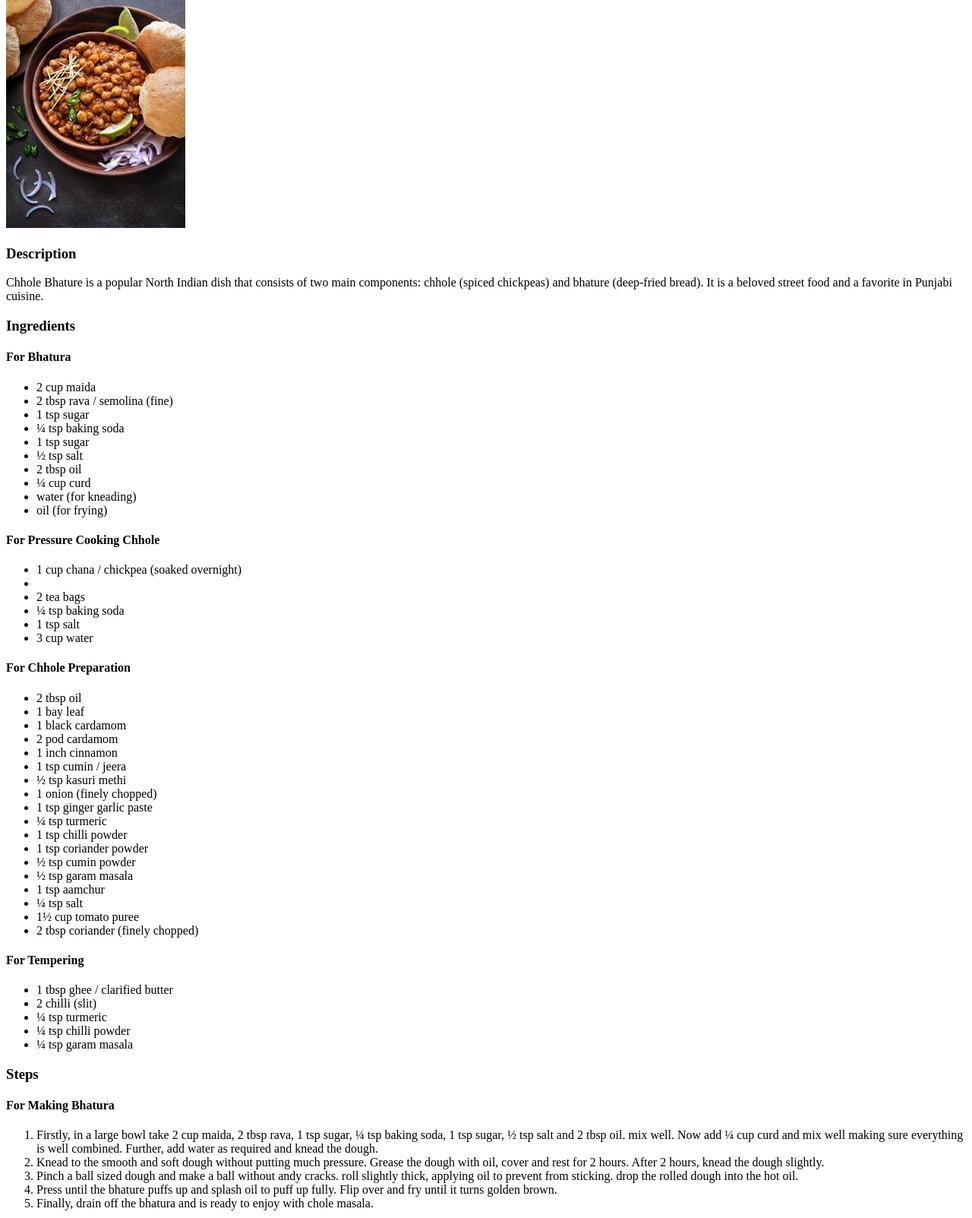
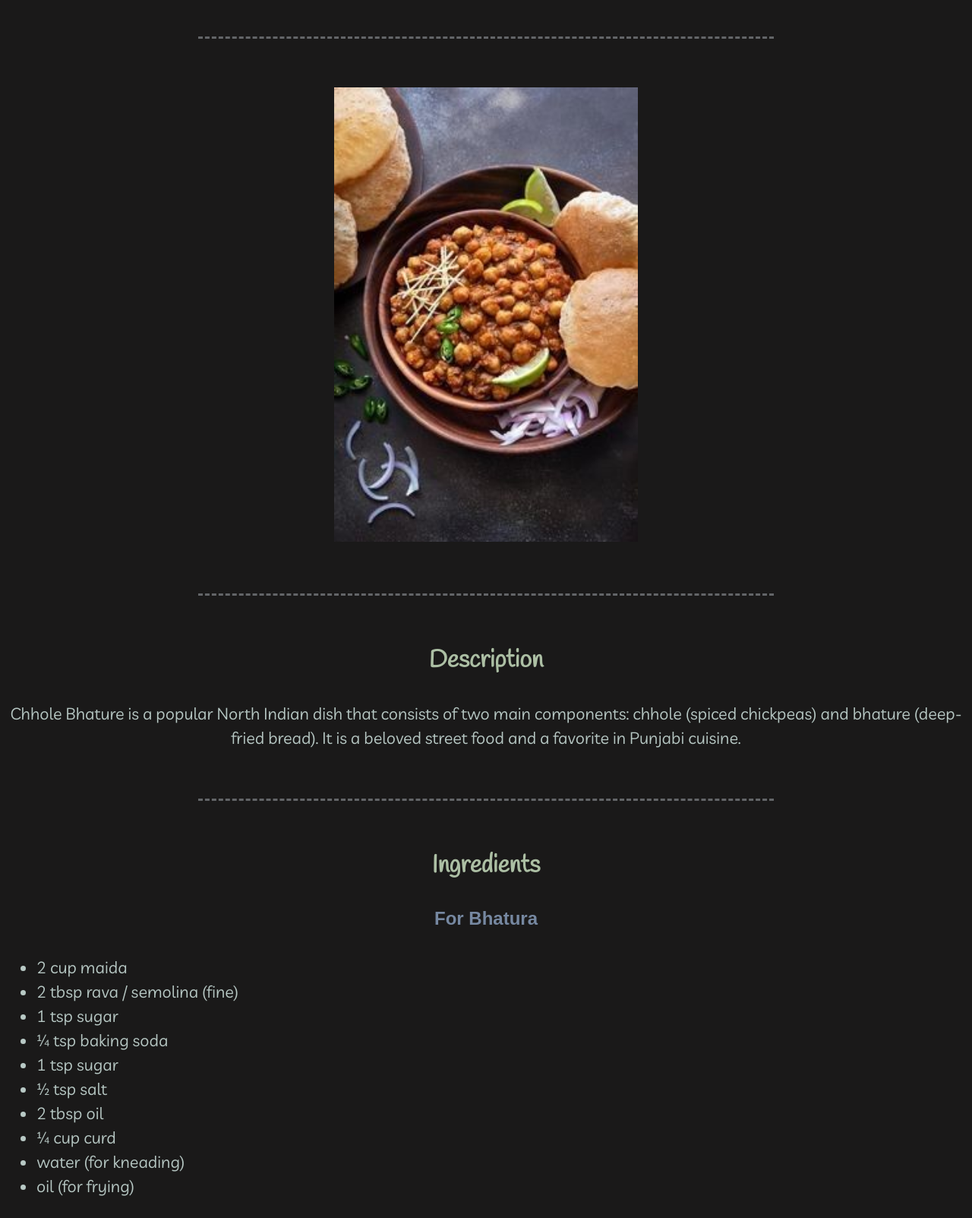
Before and after one commit to whoakashpatel/pebblesVault, a plain HTML site: page recipe_diorama/recipes/chhole-bhature.html in a window 1280 px wide. Shown: the part 133-1736 px from the top of the page at 76% size. Drawn offline with Linux system fonts and the light colour scheme; a web font is replaced by a local one.

Commit message:
Add CSS to recipe-diorama - Init commit
This commit will add CSS to the site based on what
all I've learned so far in basic CSS through TOP.

```diff
--- a/recipe_diorama/recipes/chhole-bhature.html
+++ b/recipe_diorama/recipes/chhole-bhature.html
@@ -4,19 +4,28 @@
 <head>
     <meta charset="UTF-8">
     <meta name="viewport" content="width=device-width, initial-scale=1.0">
+    <link rel="preconnect" href="https://fonts.googleapis.com">
+    <link rel="preconnect" href="https://fonts.gstatic.com" crossorigin>
+    <link href="https://fonts.googleapis.com/css2?family=WindSong:wght@500&family=Ms+Madi&family=Yusei+Magic&family=Handlee&family=La+Belle+Aurore&family=Livvic&display=swap" rel="stylesheet">
+    <link rel="stylesheet" href="../styles.css">
+    <link rel="stylesheet" href="./recipe-styles.css">
     <title>Document</title>
 </head>
 
 <body text-align="center">
 
-    <h1>Chhole Bhature</h1>
+    <h1 class="heading">Chhole Bhature</h1>
+    <hr>
+
     <img src="../images/chhole-bhature.jpg" alt="An image of Chhole Bhature">
+    <hr>
 
-    <h3>Description</h3>
-    <p>Chhole Bhature is a popular North Indian dish that consists of two main components: chhole (spiced chickpeas) and bhature (deep-fried bread). It is a beloved street food and a favorite in Punjabi cuisine.<p>
+    <h3 class="sub-heading">Description</h3>
+    <p class="description">Chhole Bhature is a popular North Indian dish that consists of two main components: chhole (spiced chickpeas) and bhature (deep-fried bread). It is a beloved street food and a favorite in Punjabi cuisine.<p>
+    <hr>
 
-    <h3>Ingredients</h3>
-        <h4>For Bhatura</h4>
+    <h3 class="sub-heading">Ingredients</h3>
+        <h4 class="separator-heading">For Bhatura</h4>
         <ul>
             <li>2 cup maida</li>
             <li>2 tbsp rava / semolina (fine)</li>
@@ -29,7 +38,7 @@
             <li>water (for kneading)</li>
             <li>oil (for frying)</li>
         </ul>
-        <h4>For Pressure Cooking Chhole</h4>
+        <h4 class="separator-heading">For Pressure Cooking Chhole</h4>
         <ul>
             <li>1 cup chana / chickpea (soaked overnight)<li>
             <li>2 tea bags</li>
@@ -37,7 +46,7 @@
             <li>1 tsp salt</li>
             <li>3 cup water</li>
         </ul>
-        <h4>For Chhole Preparation</h4>
+        <h4 class="separator-heading">For Chhole Preparation</h4>
         <ul>
             <li>2 tbsp oil</li>
             <li>1 bay leaf</li>
@@ -58,7 +67,7 @@
             <li>1½ cup tomato puree</li>
             <li>2 tbsp coriander (finely chopped)</li>
         </ul>
-        <h4>For Tempering</h4>
+        <h4 class="separator-heading">For Tempering</h4>
         <ul>
             <li>1 tbsp ghee / clarified butter</li>
             <li>2 chilli (slit)</li>
@@ -66,9 +75,10 @@
             <li>¼ tsp chilli powder</li>
             <li>¼ tsp garam masala</li>
         </ul>
+    <hr>
 
-    <h3>Steps</h3>
-        <h4>For Making Bhatura</h4>
+    <h3 class="sub-heading">Steps</h3>
+        <h4 class="separator-heading">For Making Bhatura</h4>
         <ol>
             <li>Firstly, in a large bowl take 2 cup maida, 2 tbsp rava, 1 tsp sugar, ¼ tsp baking soda, 1 tsp sugar, ½ tsp salt and 2 tbsp oil. mix well. Now add ¼ cup curd and mix well making sure everything is well combined. Further, add water as required and knead the dough.</li>
             <li>Knead to the smooth and soft dough without putting much pressure. Grease the dough with oil, cover and rest for 2 hours. After 2 hours, knead the dough slightly.</li>
@@ -78,7 +88,7 @@
             <li>Press until the bhature puffs up and splash oil to puff up fully. Flip over and fry until it turns golden brown.</li>
             <li>Finally, drain off the bhatura and is ready to enjoy with chole masala.</li>
         </ol>
-        <h4>For Making Chhole</h4>
+        <h4 class="separator-heading">For Making Chhole</h4>
         <ol>
             <li>Firstly, in a pressure cooker take soaked chana. I have soaked 1 cup chana in enough water for 8 hours.</li>
             <li>Add 2 tea bags, ¼ tsp baking soda, 1 tsp salt and 3 cup water.</li>
@@ -97,6 +107,7 @@
             <li>Pour the tempering over the chole masala, add 2 tbsp coriander and mix well.</li>
             <li>Pinally, chole bhature is ready to enjoy with some onions.</li>
         </ol>
+    <hr>
 
 </body>
 </html>
--- /dev/null
+++ b/recipe_diorama/recipes/recipe-styles.css
@@ -0,0 +1,19 @@
+.separator-heading {
+    font-size: 1.5rem;
+    font-family: 'Yusei Magic', sans-serif;
+    color: #7688a1;
+    line-height: 4vh;
+}
+
+li, p {
+    font-size: 1.35rem;
+    font-family: 'Livvic', sans-serif;
+    color: #b8c9c5;
+    line-height: 4vh;
+}
+
+ul > li {list-style-type: disc;}
+
+ol > li {list-style-type: decimal;}
+
+li {text-align: left;}
--- /dev/null
+++ b/recipe_diorama/styles.css
@@ -0,0 +1,46 @@
+* {
+    text-align: center;
+}
+
+body {
+    background-color: #1a1919;
+    padding: 0 0 10vh;
+}
+
+.heading {
+    font-size: 4rem;
+    font-family: 'La Belle Aurore', cursive, sans-serif;
+    color: #e9c217;
+    text-shadow: .1rem .15rem #ff4800;
+}
+
+img {
+    width: 50vh;
+}
+
+hr {
+    border: none;
+    border-top: 0.2rem dashed #636568;
+    width: 60%;
+    margin: 8vh auto;
+}
+
+.sub-heading {
+    font-size: 2rem;
+    font-family: 'Handlee', sans-serif;
+    color: #ACBFA4;
+}
+
+li {
+    list-style-type: none;
+}
+
+a {
+    text-decoration: none;
+    font-size: 3rem;
+    font-family: 'Ms Madi', sans-serif;
+    font-family: 'WindSong', cursive;
+    color: #bfe448;
+    /* text-shadow: 0.1rem 0.15rem #3ac263; */
+    line-height: 8vh;
+}
```
Also changed, not shown: recipe_diorama/index.html (+13 -3 lines), recipe_diorama/recipes/dal-fry.html (+16 -5 lines), recipe_diorama/recipes/idli.html (+17 -6 lines), recipe_diorama/recipes/shahi-paneer.html (+18 -7 lines).
